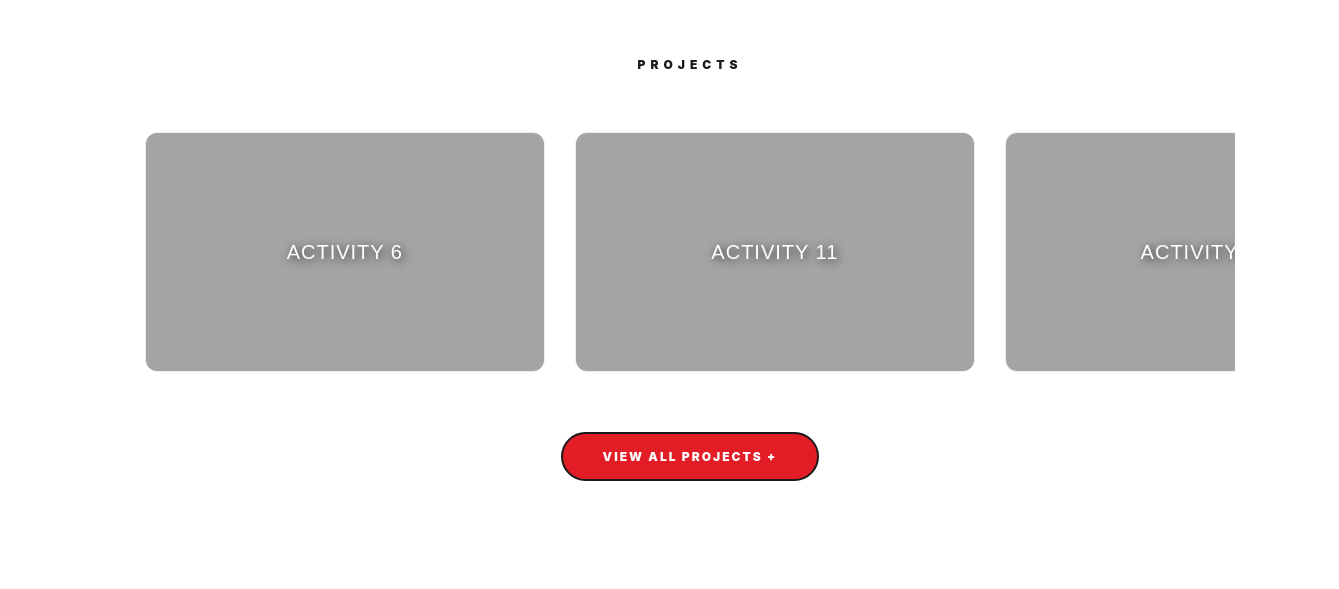
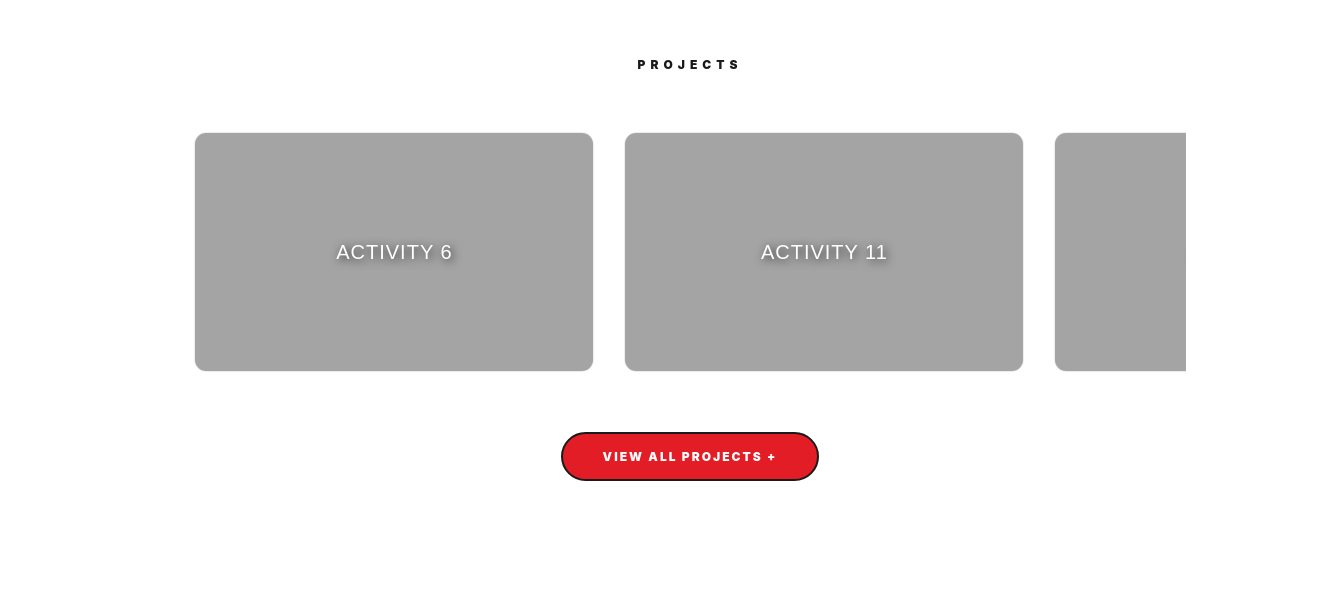
Before and after one commit to seinpuno/myportfolio, a plain HTML site: page index.html in a window 1280 px wide. Shown: the part 2891-3480 px from the top of the page, 1339 px wide, since content can reach past the window. Drawn offline with Linux system fonts and the light colour scheme.

Commit message:
Update index.html

```diff
--- a/index.html
+++ b/index.html
@@ -142,7 +142,7 @@
 <!-- 3. Interactive Slider Section -->
             <section class="slider-section">
             <!-- The Slider (Navigation) -->
-                <iframe src="sliders.html" name="sliderframe" width="110%" height="1100px" style="border:none;"></iframe>
+                <iframe src="sliders.html" name="sliderframe" width="100%" height="1100px" style="border:none;"></iframe>
             </section>
 
 </section><!-- Contact Section (Light Theme) -->
```
